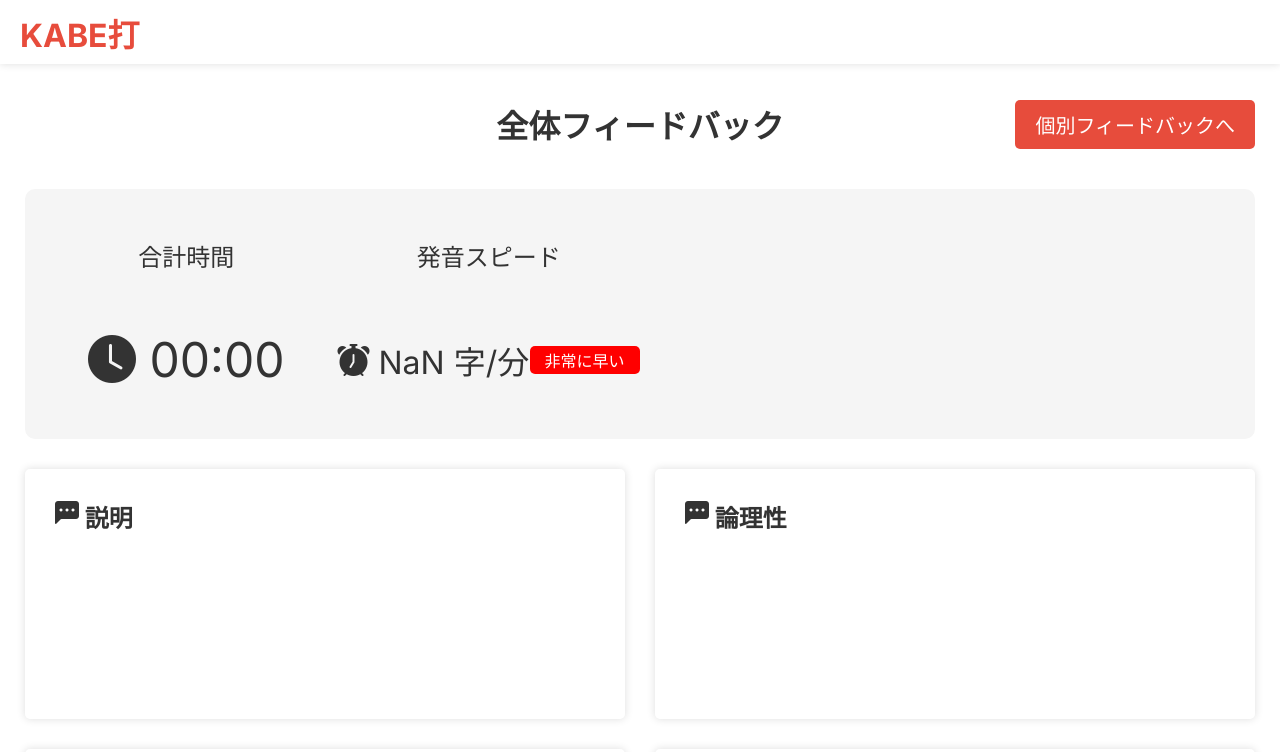
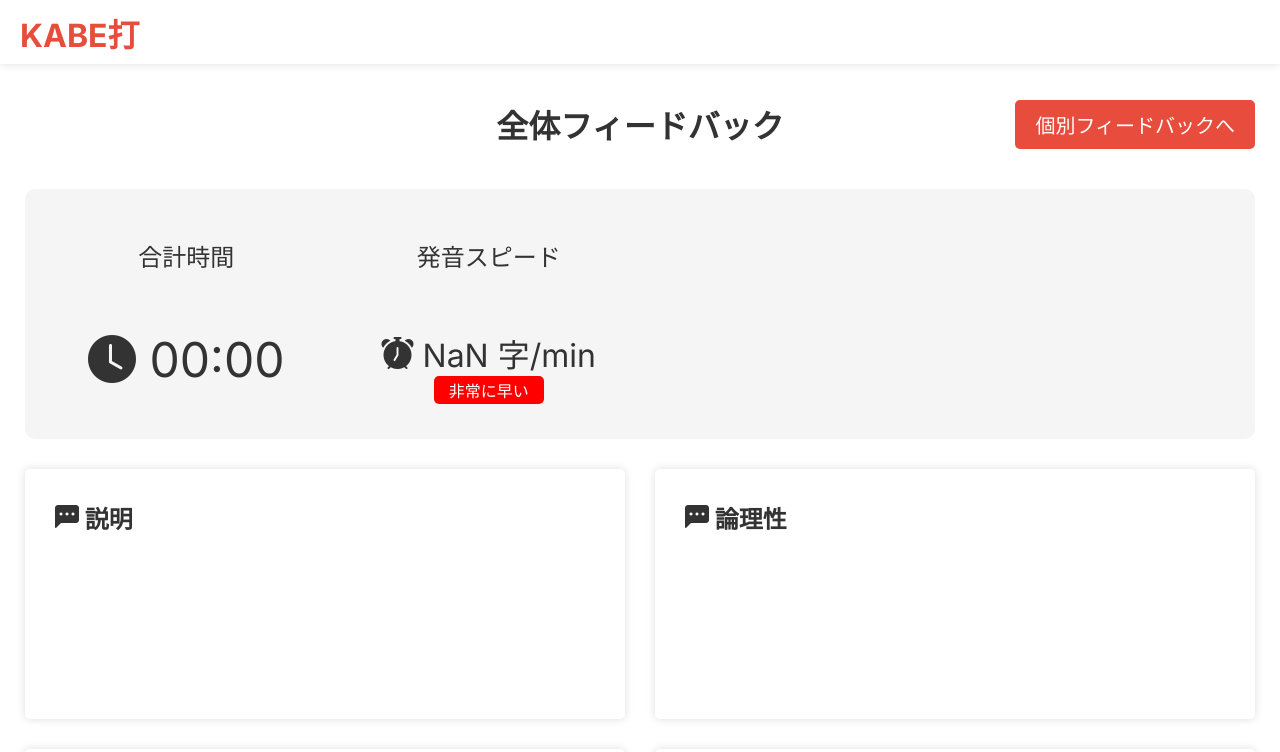
Before and after one commit to itsp-pbl-2023/kagayaki, a Next.js app in the folder src/: page /feedback in a window 1280 px wide. Shown: the top 752 px of the page. Built offline with nearby package versions, Linux system fonts and the light colour scheme.

Commit message:
デザインの修正

```diff
--- a/src/app/components/FeedbackCard.module.css
+++ b/src/app/components/FeedbackCard.module.css
@@ -14,9 +14,10 @@
 }
 
 .card .card_title {
+  display: flex;
+  align-items: center;
   font-size: 24px;
   font-weight: bold;
-  text-align: center;
   width: 100%;
   height: 36px;
 }
--- a/src/app/feedback/detail/page.module.css
+++ b/src/app/feedback/detail/page.module.css
@@ -105,7 +105,7 @@
   display: flex;
   justify-content: center;
   align-items: center;
-  width: 30%;
+  width: 15%;
   font-size: 32px;
 }
 
@@ -113,6 +113,8 @@
   display: flex;
   justify-content: center;
   align-items: center;
+  align-content: center;
+  width: 15%;
   font-size: 24px;
 }
 
@@ -127,6 +129,7 @@
   display: flex;
   justify-content: center;
   padding: 2px 15px;
+  margin-top: 10px;
   font-size: 16px;
   color: white;
   border-radius: 5px;
--- a/src/app/feedback/detail/page.tsx
+++ b/src/app/feedback/detail/page.tsx
@@ -70,10 +70,11 @@ export default function PageFeedback() {
           &nbsp;
           {lapMinutes < 10 ? "0" + lapMinutes : lapMinutes}:
           {lapSeconds < 10 ? "0" + lapSeconds : lapSeconds}
+        </div>
         <div className={styles.speed_text}>
           <div className={styles.speed_text_time}>
             <i className="bi bi-alarm-fill" />
-              &nbsp;{Math.floor(stringPerMinute)}&nbsp;字/分
+            &nbsp;{Math.floor(stringPerMinute)}&nbsp;字/min
           </div>
           <div
             className={
@@ -97,7 +98,6 @@ export default function PageFeedback() {
               : "非常に早い"}
           </div>
         </div>
-        </div>
         <div className={styles.feedback_text}>
           {/* TODO: 将来的には、実際のフィードバックに置き換える　*/}
           大変よくできていました。もう少し詳しく説明するとより良いと思います。また、説明の順番を変えるとよりわかりやすいと思います。さらに、説明の前に目次を入れるとより良いと思います。大変よくできていました。もう少し詳しく説明するとより良いと思います。また、説明の順番を変えるとよりわかりやすいと思います。
--- a/src/app/feedback/page.module.css
+++ b/src/app/feedback/page.module.css
@@ -134,8 +134,8 @@
 }
 
 .lap_time_text {
-  display: flex;
-  justify-content: left;
+  display: grid;
+  grid-template-columns: 120px 100px 150px;
   align-items: center;
   width: 350px;
   font-size: 20px;
--- a/src/app/feedback/page.tsx
+++ b/src/app/feedback/page.tsx
@@ -41,7 +41,7 @@ export default function Home() {
           <div className={styles.amount_speed_text}>発音スピード</div>
           <div className={styles.amount_speed_text_time}>
             <i className="bi bi-alarm-fill" />
-            <div>&nbsp;{Math.floor(totalStringPerMinute)}&nbsp;字/分</div>
+            <div>&nbsp;{Math.floor(totalStringPerMinute)}&nbsp;字/min</div>
             <div
               className={
                 styles.amount_speed_text_description +
@@ -74,11 +74,12 @@ export default function Home() {
             const speed = valSpeed(stringPerMinute);
             return (
               <div key={index} className={styles.lap_time_text}>
-                {index + 1}ページ目
-                <div className={styles.lap_time_divide_border} />
-                <i className="bi bi-clock-fill" />
-                &nbsp;{minutes < 10 ? "0" + minutes : minutes}:
-                {seconds < 10 ? "0" + seconds : seconds}
+                <div>{index + 1}ページ目</div>
+                <div>
+                  <i className="bi bi-clock-fill" />
+                  &nbsp;{minutes < 10 ? "0" + minutes : minutes}:
+                  {seconds < 10 ? "0" + seconds : seconds}
+                </div>
                 <div
                   className={
                     styles.lap_speed_text_description +
```
Lines whose indentation alone changed are shown as unchanged.
